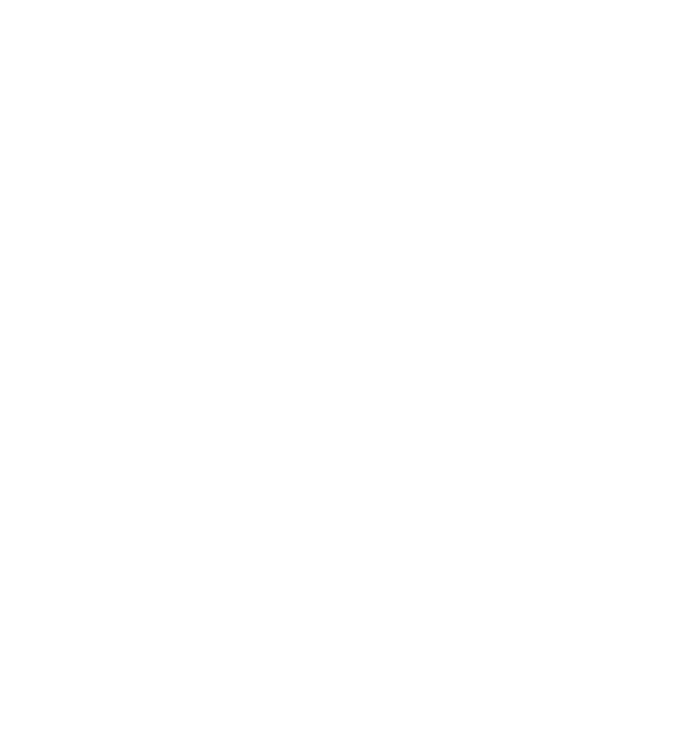
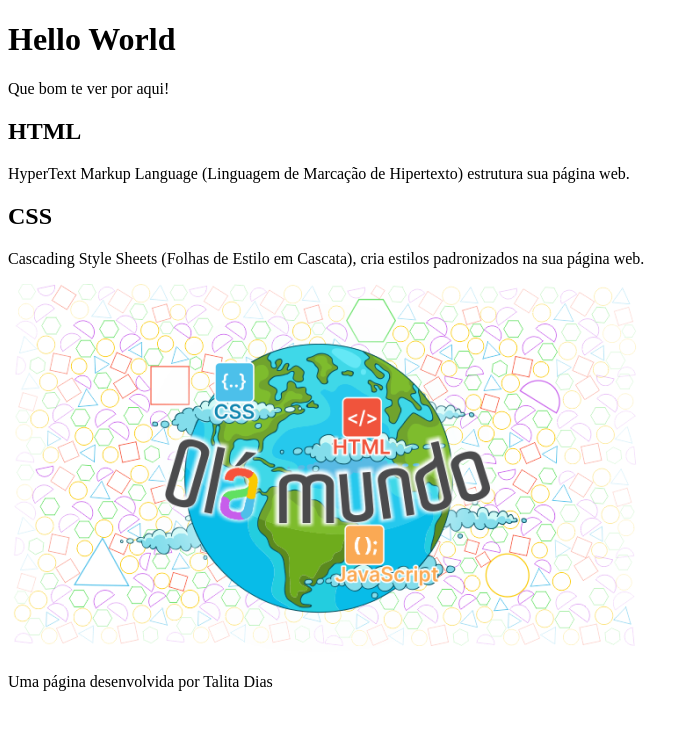
Before and after one commit to Talidias/Teste-01, a plain HTML site: page index.html in a window 1280 px wide. Shown: the whole page, without its empty margins (0-695 px from the left). Drawn offline with Linux system fonts and the light colour scheme.

Commit message:
Finalizando a página HTML

```diff
--- a/index.html
+++ b/index.html
@@ -6,6 +6,23 @@
     <title>Talita 04-07</title>
 </head>
 <body>
+    <header>
+        <h1>Hello World</h1>
+        <p>Que bom te ver por aqui!</p>
+    </header>
 
+    <section>
+        <h2>HTML</h2>
+        <p>HyperText Markup Language (Linguagem de Marcação de Hipertexto) estrutura sua página web.</p>
+
+        <h2>CSS</h2>
+        <p>Cascading Style Sheets (Folhas de Estilo em Cascata), cria estilos padronizados na sua página web.</p>
+        <img src="imagem/Olá Mundo.png" alt="Imagem com figuras geométricas ao fundo e uma figura do planeta Terra a frente, com a inscrição Olá Mundo em letras coloridas"
+    </section>
+
+    <footer>
+        <p>Uma página desenvolvida por Talita Dias</p>
+
+    </footer>
 </body>
 </html>
```
Also changed, not shown: imagem/Olá Mundo.png (added).
